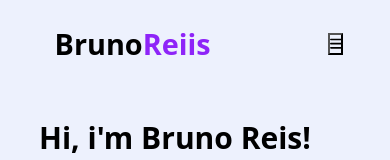
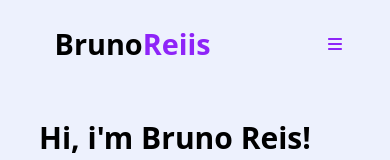
Before and after one commit to BrunoReiis/Portfolio, a React (Create React App) app: page / in a window 390 px wide. Shown: the top 160 px of the page. Built offline with nearby package versions, Linux system fonts and the light colour scheme.

Commit message:
Estilização do button mobile

```diff
--- a/src/components/Navbar.js
+++ b/src/components/Navbar.js
@@ -18,7 +18,7 @@ export const Navbar = () => {
                 <CustomLink to="/contact">Contact</CustomLink>
             </ul>
             <div id="btn-mobile" className="iconMenu">
-                <button><FontAwesomeIcon icon={faBars}/></button>
+                <i><FontAwesomeIcon icon={faBars}/></i>
             </div>
         </nav>
 
```
